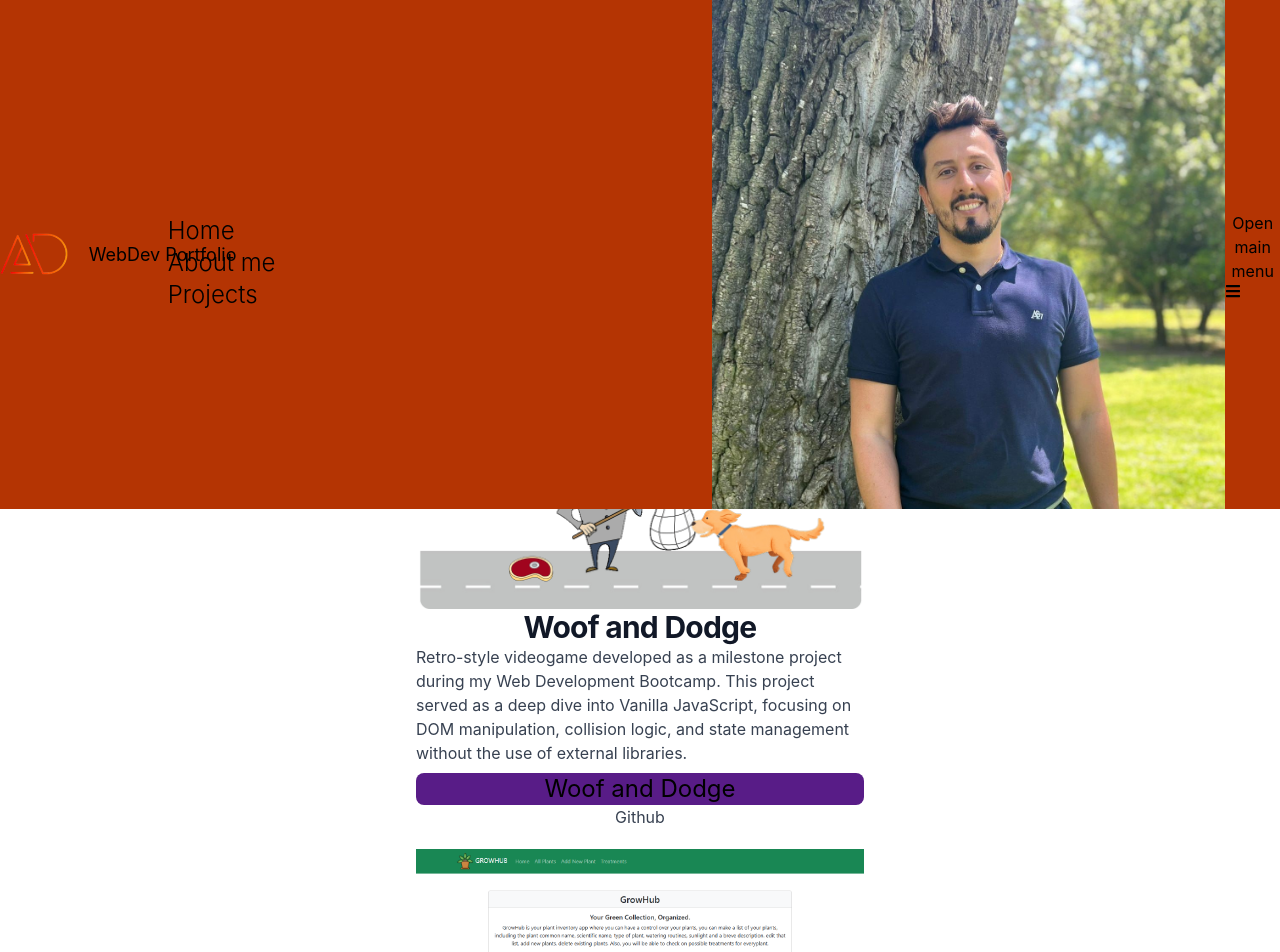
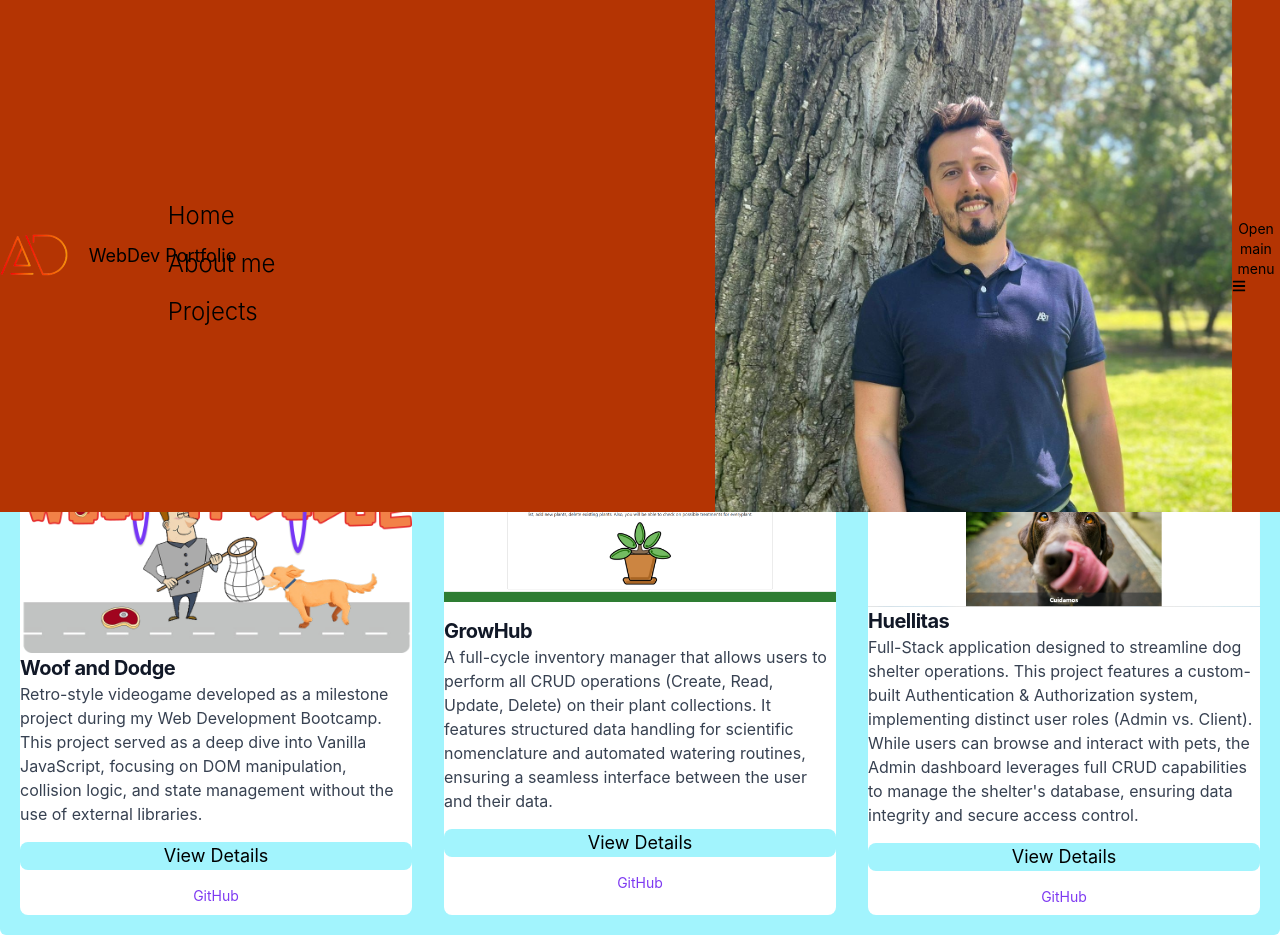
Before and after one commit to AlejandroDuqueG-design/Portfolio, a React (Vite) app: page /projects in a window 1280 px wide. Shown: the top 952 px of the page. Built offline with nearby package versions, Linux system fonts and the light colour scheme.

Commit message:
style: projects cards in row

```diff
--- a/src/pages/ProjectsPage.tsx
+++ b/src/pages/ProjectsPage.tsx
@@ -4,36 +4,37 @@ import { Link } from "react-router";
 
 function ProjectsPage() {
   return (
-    <div className="flex flex-col items-center justify-center min-h-screen bg-white text-black">
+    <div className="flex flex-col items-center justify-center min-h-screen bg-white text-black pt-10">
       <h3 className="text-2xl font-bold mt-5 mb-5">Web Development Projects</h3>
 
-      <p className="text-lg p-10">
+      <p className="text-lg py-5 px-5 max-w-3xl text-center">
         This section is dedicated to showcase some of the projects I've worked on. During the Web Development bootcamp, I had the opportunity to
         create 3 projects that demonstrate my skills and creativity in web development. Each project represents a unique challenge and learning
         experience, allowing me to apply the knowledge I've gained throughout the course. From building responsive websites to developing interactive
         applications, these projects reflect my passion for coding and my commitment to continuous learning in the field of web development.
       </p>
 
-      {/* LINK TO PROJECT 1 */}
-      {projects.map((project) => (
-        <Card className="max-w-md mb-5" imgAlt="Interfaz Screenshot" imgSrc={project.imageCover}>
-          <h5 className="text-3xl font-bold flex items/center justify-center tracking-tight text-gray-900 dark:text-white">{project.title}</h5>
-          <p className="font-normal text-gray-700 dark:text-gray-400">{project.description}</p>
-          <Link to={`/projects/${project.id}`} key={project.id} className="w-full">
-            <Button className="mt-2 w-full flex items-center justify-center text-2xl font-normal" style={{ backgroundColor: "#581c87" }}>
-              {project.title}
-            </Button>
-          </Link>
-          <Link
-            className="font-normal w-full flex items-center justify-center text-gray-700 dark:text-gray-400"
-            to={`/projects/${project.githubLink}/github`}
-          >
-            Github
-          </Link>
-        </Card>
-      ))}
-      {/* LINK TO PROJECT 2 */}
-      {/* LINK TO PROJECT 3 */}
+      <div className="flex flex-row justify-center gap-8 p-5 bg-cyan-200 dark:text-white rounded-md">
+        {projects.map((project) => (
+          <div key={project.id} className=" ">
+            <Card className="max-w-md h-full" imgAlt={project.title} imgSrc={project.imageCover}>
+              <h5 className="text-xl font-bold tracking-tight text-gray-900 dark:text-white">{project.title}</h5>
+              <p className="font-normal text-gray-700 dark:text-gray-400 text-md mb-4">{project.description}</p>
+              <Link to={`/projects/${project.id}`} className="w-full">
+                <Button className="w-full bg-cyan-200 text-lg text-black">View Details</Button>
+              </Link>
+              <a
+                className="w-full block text-center text-purple-600 hover:underline text-sm py-2 mt-2"
+                href={project.githubLink}
+                target="_blank"
+                rel="noopener noreferrer"
+              >
+                GitHub
+              </a>
+            </Card>
+          </div>
+        ))}
+      </div>
     </div>
   );
 }
```
